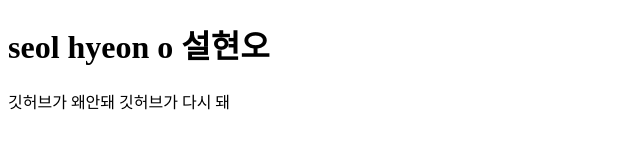
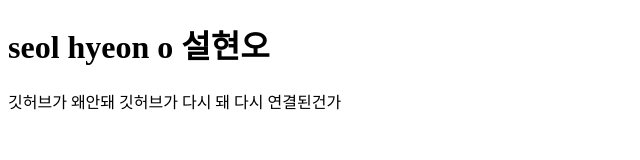
Before and after one commit to seolhyeono/deploy_exam, a plain HTML site: page test.html in a window 1280 px wide. Shown: the whole page, without its empty margins (0-640 px from the left). Drawn offline with Linux system fonts and the light colour scheme.

Commit message:
ㅁㄴㅇㄹ

```diff
--- a/test.html
+++ b/test.html
@@ -8,6 +8,6 @@
 <h1>seol hyeon o 설현오</h1>
 깃허브가 왜안돼
 깃허브가 다시 돼
-
+다시 연결된건가
 </body>
 </html>
```
